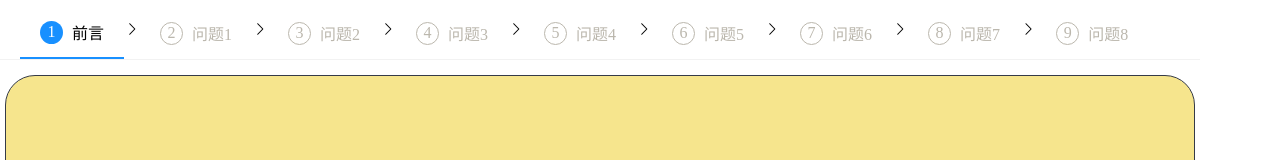
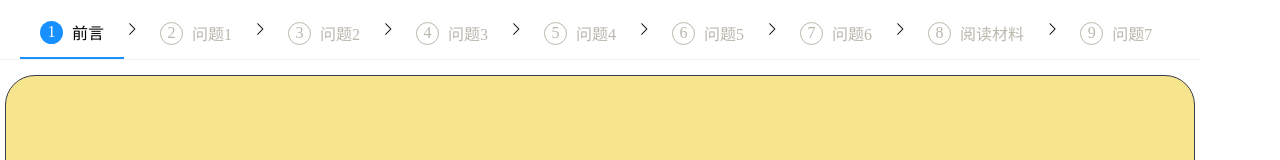
Before and after one commit to For-the-camera/pepper-planting, a Vue app: page / in a window 1280 px wide. Shown: the top 160 px of the page. Built offline with nearby package versions, Linux system fonts and the light colour scheme.

Commit message:
fix:issue 8

```diff
--- a/src/ppt.config.js
+++ b/src/ppt.config.js
@@ -43,13 +43,13 @@ export default [
   },
   {
     index: 8,
-    title: "问题7",
+    title: "阅读材料",
     left: import("../src/ppt/Issue7Left.vue"),
     right: import("../src/ppt/Issue7Right.vue"),
   },
   {
     index: 9,
-    title: "问题8",
+    title: "问题7",
     left: import("../src/ppt/Issue8Left.vue"),
     right: import("../src/ppt/Issue8Right.vue"),
   },
--- a/src/ppt/Issue8Right.vue
+++ b/src/ppt/Issue8Right.vue
@@ -44,7 +44,7 @@ export default {
     <div class="issue space-y-3">
       <p>
         <strong
-          >问题8 为探究哪种肥料（肥料A、肥料B）能促进植物产出更多辣椒，</strong
+          >问题7 为探究哪种肥料（肥料A、肥料B）能促进植物产出更多辣椒，</strong
         >左图是对育苗盘中植株高度(单位cm)、花的数量数据的科学分析。另外，图3是实验结束后的辣椒平均数量。
       </p>
       <p>
```
